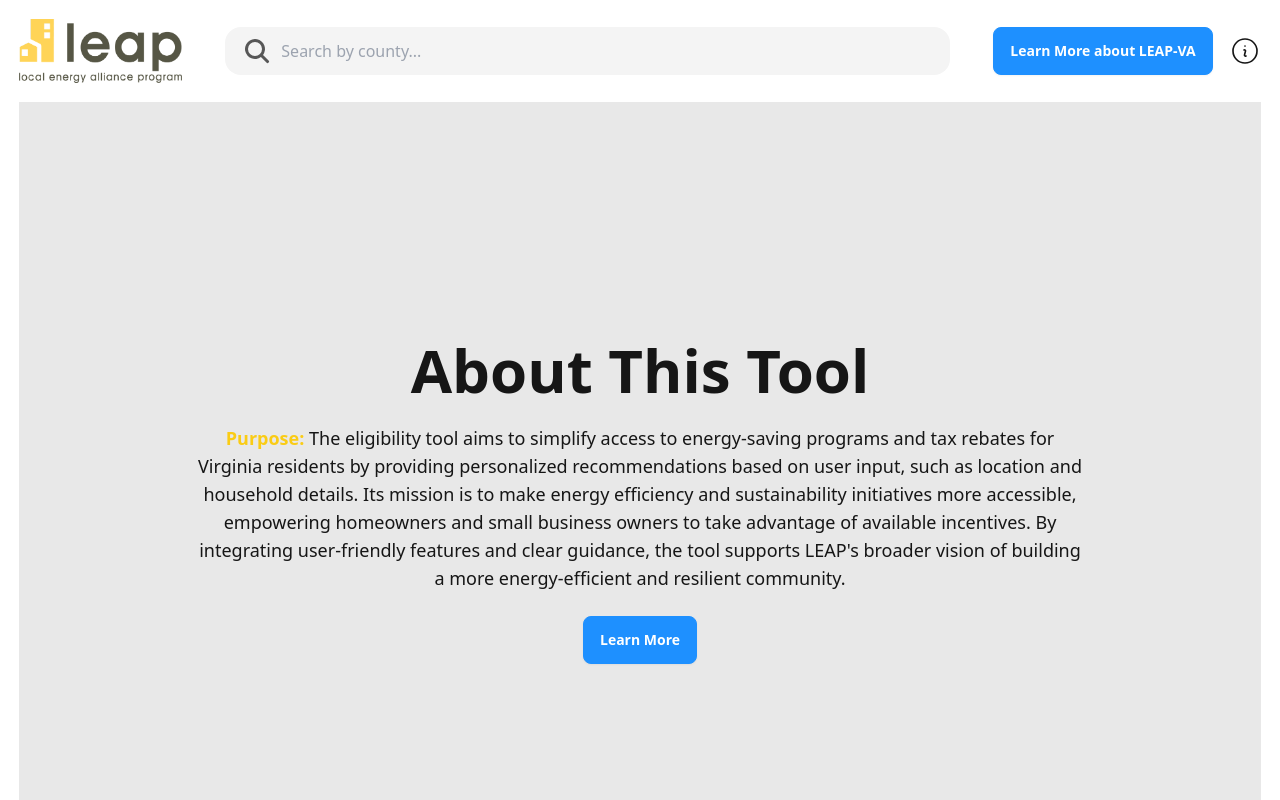
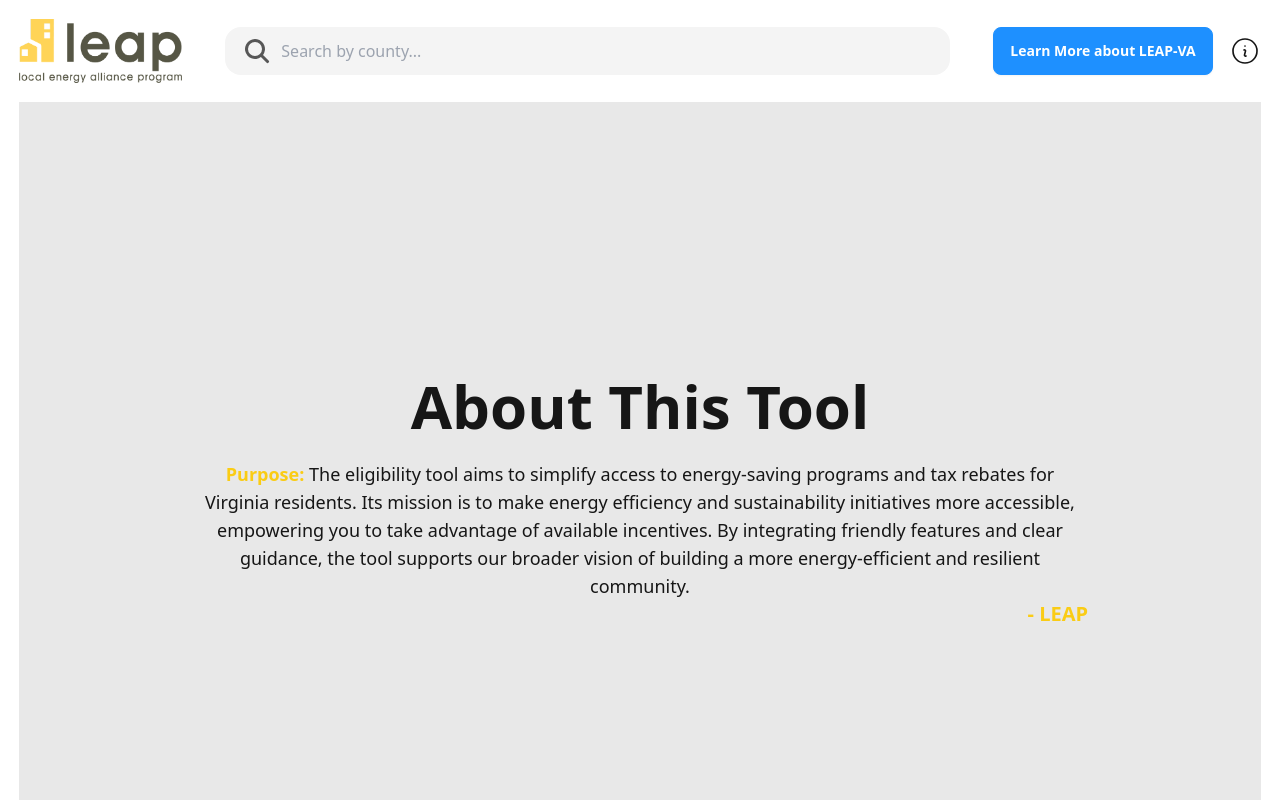
Before and after one commit to DSSD-Madison/Leap-Eligibility-Tool, a React (Vite) app in the folder frontend/: page /about in a window 1280 px wide. Shown: the top 800 px of the page. Built offline with nearby package versions, Linux system fonts and the light colour scheme.

Commit message:
Update About.jsx

```diff
--- a/frontend/src/pages/About.jsx
+++ b/frontend/src/pages/About.jsx
@@ -7,19 +7,17 @@ function About() {
         <div class="hero-content text-center">
           <div className="max-w-lg md:max-w-2xl lg:max-w-4xl">
             <h1 class="text-6xl font-bold">About This Tool</h1>
-            <p class="py-6">
+            <p class="pt-6">
               <span className="font-bold text-yellow-400">Purpose: </span>
               The eligibility tool aims to simplify access to energy-saving
-              programs and tax rebates for Virginia residents by providing
-              personalized recommendations based on user input, such as location
-              and household details. Its mission is to make energy efficiency
-              and sustainability initiatives more accessible, empowering
-              homeowners and small business owners to take advantage of
-              available incentives. By integrating user-friendly features and
-              clear guidance, the tool supports LEAP's broader vision of
-              building a more energy-efficient and resilient community.
+              programs and tax rebates for Virginia residents. Its mission is to
+              make energy efficiency and sustainability initiatives more
+              accessible, empowering you to take advantage of available
+              incentives. By integrating friendly features and clear guidance,
+              the tool supports our broader vision of building a more
+              energy-efficient and resilient community.
             </p>
-            <button class="btn btn-secondary text-white">Learn More</button>
+            <p class="text-right text-xl font-bold text-yellow-400">- LEAP</p>
           </div>
         </div>
       </div>
@@ -73,8 +71,10 @@ function About() {
         </div>
       </div>
 
-      <div className="flex justify-center bg-base-200 py-5">
+      <div className="flex items-center text-center justify-center min-h-screen bg-base-200 py-5">
         <div className="max-w-lg md:max-w-2xl lg:max-w-4xl">
+          <h1 class="pb-3 text-6xl font-bold">FAQ</h1>
+
           <div class="collapse collapse-plus bg-base-200">
             <input type="radio" name="my-accordion-3" checked="checked" />
             <div class="collapse-title text-xl font-medium">
```
